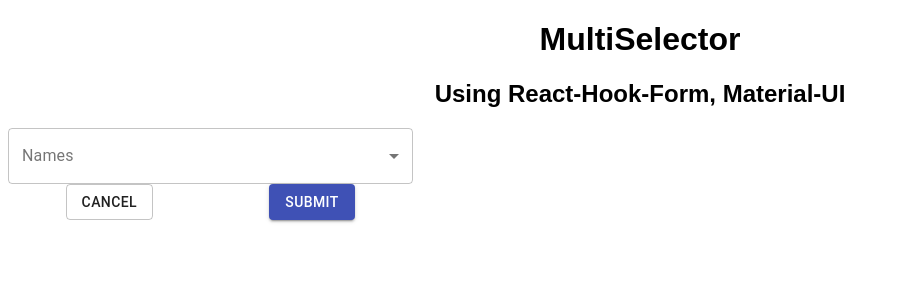
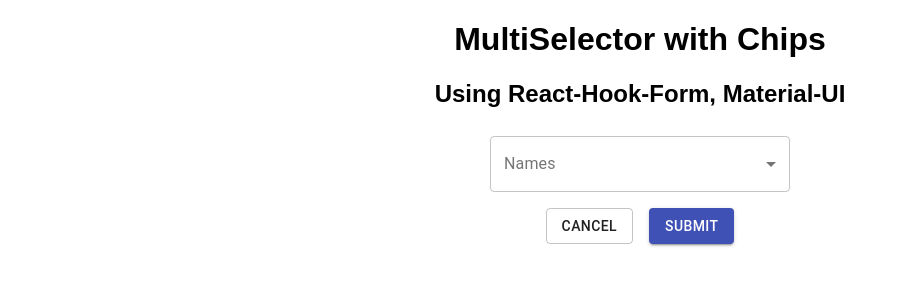
Before and after one commit to dekc/reacthookform, a React (Create React App) app: page / in a window 1280 px wide. Shown: the top 300 px of the page, without its empty margins (0-899 px from the left). Built offline with nearby package versions, Linux system fonts and the light colour scheme.

Commit message:
initial commit

```diff
--- a/src/App.tsx
+++ b/src/App.tsx
@@ -1,20 +1,13 @@
 import React from "react";
 import { useForm } from "react-hook-form";
 import MultiSelector from "./MultiSelector";
-import { Button, Grid, MenuItem, Typography } from "@material-ui/core";
+import { Box, Button, Grid, MenuItem, Typography } from "@material-ui/core";
 
 import "./styles.css";
 import { names } from "./data";
 
 export default function App() {
-  const {
-    register,
-    handleSubmit,
-    control,
-    setValue,
-    getValues,
-    formState
-  } = useForm({
+  const { handleSubmit, control, setValue, getValues, formState } = useForm({
     mode: "onChange"
   });
 
@@ -26,21 +19,22 @@
 
   return (
     <div className="App">
-      <h1>MultiSelector </h1>
+      <h1>MultiSelector with Chips </h1>
       <h2>Using React-Hook-Form, Material-UI</h2>
-
+      <Box display="flex" justifyContent="center" flexWrap="nowrap">
         <form onSubmit={handleSubmit(onSubmit)}>
-        <Grid container direction="column" justifyContent="center" spacing={3}>
-          <Grid item xs={4}>
+          {/* <Grid container direction="row" justifyContent="center" spacing={1}> */}
+          <Box m width={2 / 3}>
             <MultiSelector
               name="Names"
               label="Names"
               control={control}
-              register={register}
               setValue={setValue}
+              getValues={getValues}
               defaultValue={[]}
               required
               variant="outlined"
+              fullWidth
             >
               {names.map((name) => (
                 <MenuItem key={name.id} value={name as any}>
@@ -55,21 +49,22 @@
                 </MenuItem>
               ))}
             </MultiSelector>
-            <Grid container direction="row" alignContent="space-between">
-              <Grid item xs={6}>
+          </Box>
+          <Box display="flex" justifyContent="center">
+            <Box m>
               <Button variant="outlined" onClick={onCancel}>
                 Cancel
               </Button>
-              </Grid>
-              <Grid item xs={6}>
+            </Box>
+            <Box m>
               <Button type="submit" color="primary" variant="contained">
                 Submit
               </Button>
-              </Grid>
-            </Grid>
-          </Grid>
-        </Grid>
+            </Box>
+          </Box>
+          {/* </Grid> */}
         </form>
+      </Box>
     </div>
   );
 }
--- a/src/MultiSelector.tsx
+++ b/src/MultiSelector.tsx
@@ -1,5 +1,6 @@
 import React from "react";
 import {
+  Box,
   Chip,
   FormControl,
   FormControlProps,
@@ -12,7 +13,7 @@
 import {
   Controller,
   UseControllerProps,
-  UseFormRegister,
+  UseFormGetValues,
   UseFormSetValue
 } from "react-hook-form";
 
@@ -37,16 +38,19 @@
     chipSublabel: {
       lineHeight: "1",
       fontSize: "0.6rem"
+    },
+    selectInput: {
+      minWidth: "300px"
     }
   })
 );
 
 type FormSelectorProps<T> = {
   label: string;
-  register: UseFormRegister<any>;
   required: boolean;
   handleChange?: (value: T[]) => void;
   setValue: UseFormSetValue<any>;
+  getValues: UseFormGetValues<any>;
   children: React.ReactNode;
 };
 
@@ -55,12 +59,13 @@
   UseControllerProps;
 
 function MultiSelector<T>({
+  name,
   label,
   control,
-  register,
   required,
   defaultValue,
   setValue,
+  getValues,
   children,
   ...rest
 }: MultiSelectorProps<T>) {
@@ -68,13 +73,23 @@
 
   const handleDelete = (event: any) => () => {
     const name = event as Name;
+    let names = getValues("Names");
     console.log(`Deleting: ${name.last}`);
+    console.log(`List of values: ${JSON.stringify(names)}`);
+    names = names.filter((n: Name) => n.id !== name.id);
+    console.log(`List of values: ${JSON.stringify(names)}`);
+    setValue("Names", names);
   };
 
   const renderChip = (value: Array<Name>) => (
-    <>
+    <Box
+      flexDirection="row"
+      flexWrap="wrap"
+      display="flex"
+      alignItems="flex-start"
+    >
       {value.map((name) => (
-        <Typography component="div" key={name.id}>
+        <Box key={name.id} p={0.25}>
           <Chip
             className={classes.chip}
             label={
@@ -99,23 +114,23 @@
             onDelete={handleDelete(name)}
             onMouseDown={(e) => e.stopPropagation()}
           />
-        </Typography>
+        </Box>
       ))}
-    </>
+    </Box>
   );
 
   return (
     <div>
-      <FormControl fullWidth {...rest}>
+      <FormControl {...rest}>
         <InputLabel id="test-mutiple-chip-label">{label}</InputLabel>
         <Controller
-          name="selector"
+          name={name}
           control={control}
           defaultValue={defaultValue}
           render={({ field: { onChange, value } }) => (
             <Select
+              className={classes.selectInput}
               multiple
-              {...register(label, { required })}
               label={label}
               value={value}
               renderValue={(value) => renderChip(value as Name[])}
--- a/src/data.ts
+++ b/src/data.ts
@@ -12,7 +12,7 @@
   { id: 5, first: "Omar", last: "Alexander" },
   { id: 6, first: "Carlos", last: "Abbott" },
   { id: 7, first: "Miriam", last: "Wagner" },
-  { id: 8, first: "Bradley", last: "Wilkerson" },
+  { id: 8, first: "Bradley", last: "WilkersonExtraLongAndSmooth" },
   { id: 9, first: "Virginia", last: "Andrews" },
   { id: 10, first: "Kelly", last: "Snyder" }
 ];
```
Lines whose indentation alone changed are shown as unchanged.
